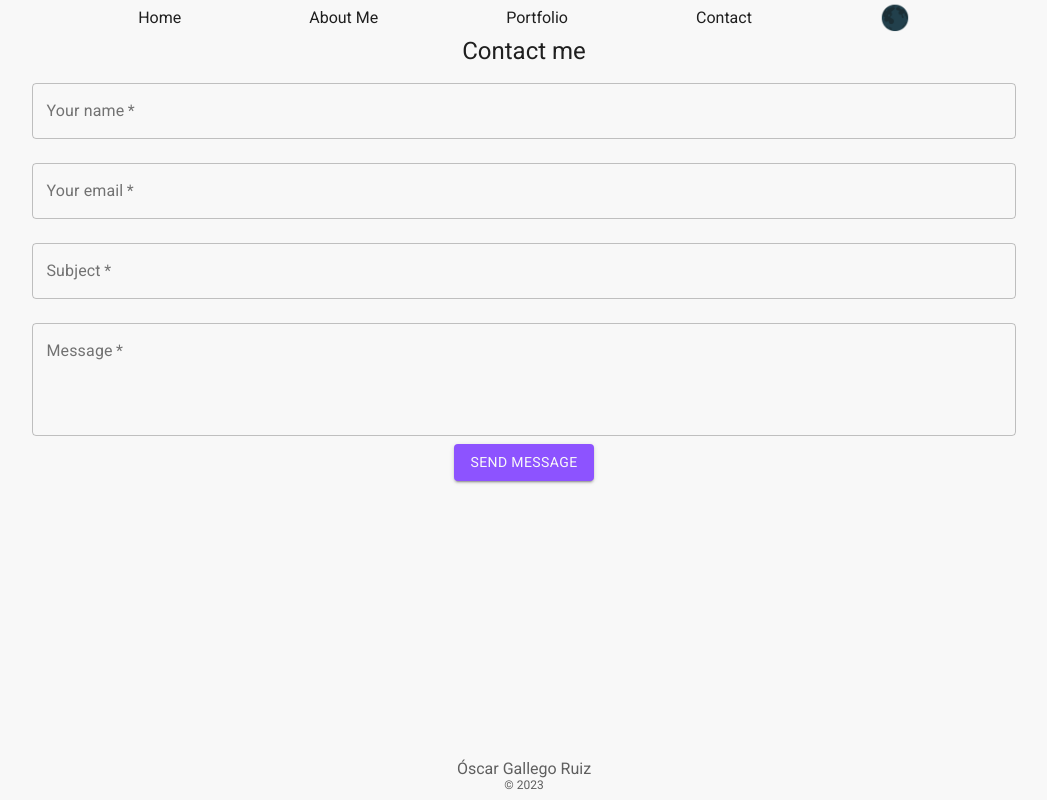
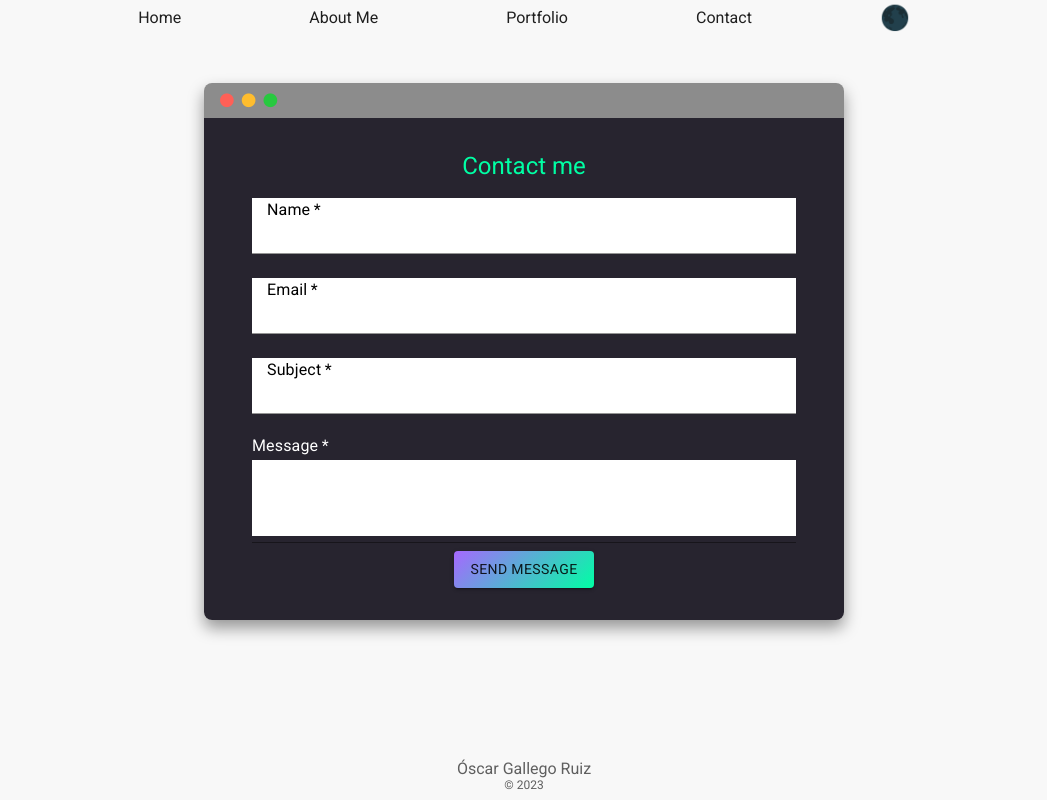
Before and after one commit to garbarok/ReactPortfolioTemplate, a React (Vite) app: page /contact in a window 1280 px wide. Shown: the whole page, without its empty margins (116-1163 px from the left). Built offline with nearby package versions, Linux system fonts and the light colour scheme.

Commit message:
Test new UI Contact

```diff
--- a/src/components/BaseLayout.jsx
+++ b/src/components/BaseLayout.jsx
@@ -7,7 +7,7 @@ import Portfolio from "../components/portfolio/Portfolio";
 import { Route, Routes } from "react-router-dom";
 import { Box, Grid } from "@mui/material";
 import useDarkMode from "../hooks/useDarkMode";
-import ContactForm from "./contact/ContactForm";
+import Contact from "./contact/Contact";
 export default function BaseLayout() {
   const [darkMode, toggleDarkMode] = useDarkMode();
 
@@ -29,7 +29,7 @@ export default function BaseLayout() {
               <Route exact path={"/"} element={<Home />} />
               <Route exact path={"/about"} element={<About />} />
               <Route exact path={"/portfolio"} element={<Portfolio />} />
-              <Route exact path={"/contact"} element={<ContactForm />} />
+              <Route exact path={"/contact"} element={<Contact />} />
             </Routes>
           </Grid>
           <Grid item>
--- a/src/components/about/Terminal.jsx
+++ b/src/components/about/Terminal.jsx
@@ -1,31 +1,51 @@
-import React from 'react';
+import React from "react";
 import Style from "./Terminal.module.scss";
 import classNames from "classnames";
-import {Box} from "@mui/material";
+import { Box } from "@mui/material";
 
 const iconClass = "fa fa-circle";
 
 function Terminal(props) {
-   const {text} = props;
+  const { text, children } = props;
 
-   return (
-      <Box component={'section'} className={classNames(Style.terminal, Style.shadowed)}
-           width={{xs: '80%', md: '50%'}} borderRadius={'0.5rem'} mb={'4rem'}>
-         <Box sx={{backgroundColor: '#8c8c8c'}} p={'0.5rem'} borderRadius={'0.5rem 0.5rem 0 0'}
-              fontSize={'1rem'}>
-            <i className={classNames(iconClass, Style.red)}/>
-            <i className={classNames(iconClass, Style.amber)}/>
-            <i className={classNames(iconClass, Style.green)}/>
-         </Box>
-         <Box py={{xs: '1rem', md: '2rem'}} px={{xs: '2rem', md: '3rem'}} borderRadius={'0 0 0.5rem 0.5rem'}
-     sx={{backgroundColor: '#27242f'}} fontSize={'1.5rem'} fontFamily={'Courier New, Courier, monospace'}>
-    {Array.isArray(text) ? text.map((item, index) => (
-        <React.Fragment key={index}>{item}</React.Fragment>
-    )) : text}
-</Box>
+  const content = text
+    ? Array.isArray(text)
+      ? text.map((item, index) => (
+          <React.Fragment key={index}>{item}</React.Fragment>
+        ))
+      : text
+    : children;
 
+  return (
+    <Box
+      component={"section"}
+      className={classNames(Style.terminal, Style.shadowed)}
+      width={{ xs: "80%", md: "50%" }}
+      borderRadius={"0.5rem"}
+      mb={"4rem"}
+    >
+      <Box
+        sx={{ backgroundColor: "#8c8c8c" }}
+        p={"0.5rem"}
+        borderRadius={"0.5rem 0.5rem 0 0"}
+        fontSize={"1rem"}
+      >
+        <i className={classNames(iconClass, Style.red)} />
+        <i className={classNames(iconClass, Style.amber)} />
+        <i className={classNames(iconClass, Style.green)} />
       </Box>
-   );
+      <Box
+        py={{ xs: "1rem", md: "2rem" }}
+        px={{ xs: "2rem", md: "3rem" }}
+        borderRadius={"0 0 0.5rem 0.5rem"}
+        sx={{ backgroundColor: "#27242f" }}
+        fontSize={"1.5rem"}
+        fontFamily={"Courier New, Courier, monospace"}
+      >
+        {content}
+      </Box>
+    </Box>
+  );
 }
 
 export default Terminal;
--- a/src/components/about/Terminal.module.scss
+++ b/src/components/about/Terminal.module.scss
@@ -22,6 +22,10 @@ i {
     color: $white;
   }
 
+  form {
+    color: $white;
+  }
+
   a, a:visited {
     animation: changeColors 3s infinite;
     font-weight: bold;
--- /dev/null
+++ b/src/components/contact/Contact.jsx
@@ -0,0 +1,20 @@
+import Terminal from "../about/Terminal";
+import ContactForm from "./ContactForm";
+import { Box } from "@mui/material";
+
+function Contact() {
+  return (
+    <Box
+      display={"flex"}
+      flexDirection={"column"}
+      alignItems={"center"}
+      mt={"3rem"}
+    >
+      <Terminal>
+        <ContactForm />
+      </Terminal>
+    </Box>
+  );
+}
+
+export default Contact;
--- a/src/components/contact/ContactForm.jsx
+++ b/src/components/contact/ContactForm.jsx
@@ -1,9 +1,77 @@
 import styles from "./ContactForm.module.scss";
-import { Typography, TextField, Button } from "@material-ui/core";
+import {
+  Snackbar,
+  Typography,
+  TextField,
+  Button,
+  withStyles,
+} from "@material-ui/core";
 import * as React from "react";
+import { useState } from "react";
+
+const CustomOutlinedInput = withStyles(() => ({
+  root: {
+    "& .MuiOutlinedInput-root": {
+      "& fieldset": {
+        borderColor: "black",
+      },
+      "&:hover fieldset": {
+        borderColor: "black",
+      },
+      "&.Mui-focused fieldset": {
+        borderColor: "black",
+      },
+    },
+    "& .MuiInputLabel-root": {
+      color: "black",
+      "&.Mui-focused": {
+        color: "black",
+      },
+      transform: "translate(15px, 4px) scale(1)", // Adjust these values
+    },
+    "& .MuiInputLabel-filled": {
+      transform: "translate(15px, 4px) scale(1)", // Adjust these values
+    },
+    "& .MuiInputBase-inputMultiline": {
+      backgroundColor: "white",
+    },
+  },
+}))(TextField);
+
+const MessageInput = withStyles(() => ({
+  root: {
+    "& .MuiInputLabel-root": {
+      color: "white",
+      placeholder: "black",
+      "&.Mui-focused": {
+        color: "white",
+      },
+      transform: "translate(0, 0) scale(1)",
+    },
+    "& .MuiInputBase-inputMultiline": {
+      backgroundColor: "white",
+    },
+  },
+}))(TextField);
+
+const commonInputStyles = {
+  fullWidth: true,
+  margin: "normal",
+  variant: "filled",
+  required: true,
+  inputProps: { style: { backgroundColor: "white" } },
+};
+
 export default function ContactForm() {
+  const [snackbarOpen, setSnackbarOpen] = useState(false);
+  const [snackbarMessage, setSnackbarMessage] = useState("");
+
+  const handleCloseSnackbar = () => {
+    setSnackbarOpen(false);
+  };
   const handleSubmit = async (event) => {
     event.preventDefault();
+    try {
       const formData = new FormData(event.target);
       const name = formData.get("name");
       const email = formData.get("email");
@@ -11,7 +79,7 @@ export default function ContactForm() {
       const message = `Subject: ${subject}\n${formData.get("message")}`;
 
       const response = await fetch(
-      "https://emailservice.2.ie-1.fl0.io/send-email",
+        `${import.meta.env.VITE_EMAIL_SERVICE_URL}/send-email`,
         {
           method: "POST",
           headers: { "Content-Type": "application/json" },
@@ -20,60 +88,74 @@ export default function ContactForm() {
       );
 
       if (response.ok) {
-      // Handle success
-      console.log("Email sent successfully");
+        setSnackbarMessage("Email sent successfully");
       } else {
-      // Handle error
-      console.error("Error:", response.statusText);
+        setSnackbarMessage("Error: " + response.statusText);
       }
+    } catch (error) {
+      console.error("Error:", error);
+      setSnackbarMessage("An error occurred. Please try again later.");
+    }
+    setSnackbarOpen(true);
   };
 
   return (
     <div className={styles.form}>
-      <Typography variant="h5">Contact me</Typography>
+      <Typography variant="h5" className={styles.heading}>
+        Contact me
+      </Typography>
       <form onSubmit={handleSubmit}>
-        <TextField
+        <CustomOutlinedInput
+          {...commonInputStyles}
+          type="text"
+          label="Name"
+          name="name"
+          placeholder="Enter your name"
+          aria-label="Your Name"
+        />
+        <CustomOutlinedInput
+          {...commonInputStyles}
+          type="text"
+          label="Email"
+          name="email"
+          placeholder="Enter your email"
+          aria-label="Your Email"
+        />
+        <CustomOutlinedInput
+          {...commonInputStyles}
+          type="text"
+          label="Subject"
+          name="subject"
+          placeholder="Enter the subject"
+          aria-label="Enter the Subject"
+        />
+        <MessageInput
           fullWidth
           margin="normal"
           type="text"
-          label="Your name"
-          name="name"
-          variant="outlined"
+          name="message"
+          label="Message"
           required
-        />
-        <TextField
-          fullWidth
-          margin="normal"
-          type="email"
-          label="Your email"
-          name="email"
-          variant="outlined"
-          required
-        />
-        <TextField
-          fullWidth
-          margin="normal"
-          type="text"
-          label="Subject"
-          name="subject"
-          variant="outlined"
-          required
-        />
-        <TextField
-          fullWidth
-          margin="normal"
-          type="text"
-          label="Message"
-          name="message"
-          variant="outlined"
+          minRows={4}
           multiline
-          minRows={4}
-          required
+          placeholder="Enter your message"
+          aria-label="Enter your message"
         />
         <Button type="submit" variant="contained" className={styles.button}>
           Send message
         </Button>
       </form>
+      <Snackbar
+        open={snackbarOpen}
+        autoHideDuration={6000}
+        onClose={handleCloseSnackbar}
+        message={snackbarMessage}
+        action={
+          <Button color="inherit" size="small" onClick={handleCloseSnackbar}>
+            Close
+          </Button>
+        }
+      />
     </div>
   );
 }
--- a/src/components/contact/ContactForm.module.scss
+++ b/src/components/contact/ContactForm.module.scss
@@ -5,11 +5,16 @@
   flex-direction: column;
   align-items: center;
   text-align: center;
+  color: $green;
+
+}
+
+.heading {
+  color: rgb(0, 255, 164);
 }
 
 .button {
-    background-color: $purple !important;
-    color: $white !important;
+  background: -webkit-linear-gradient(135deg, rgb(0, 255, 164), rgb(166, 104, 255)) !important;
   border: none;
   border-radius: 5px;
   padding: 10px 20px;
@@ -17,6 +22,7 @@
   margin-top: 1rem;
   cursor: pointer;
   transition: $transition;
+
   &:hover {
     transform: translateY(-3px);
     transition: $transition;
```
Lines whose indentation alone changed are shown as unchanged.
